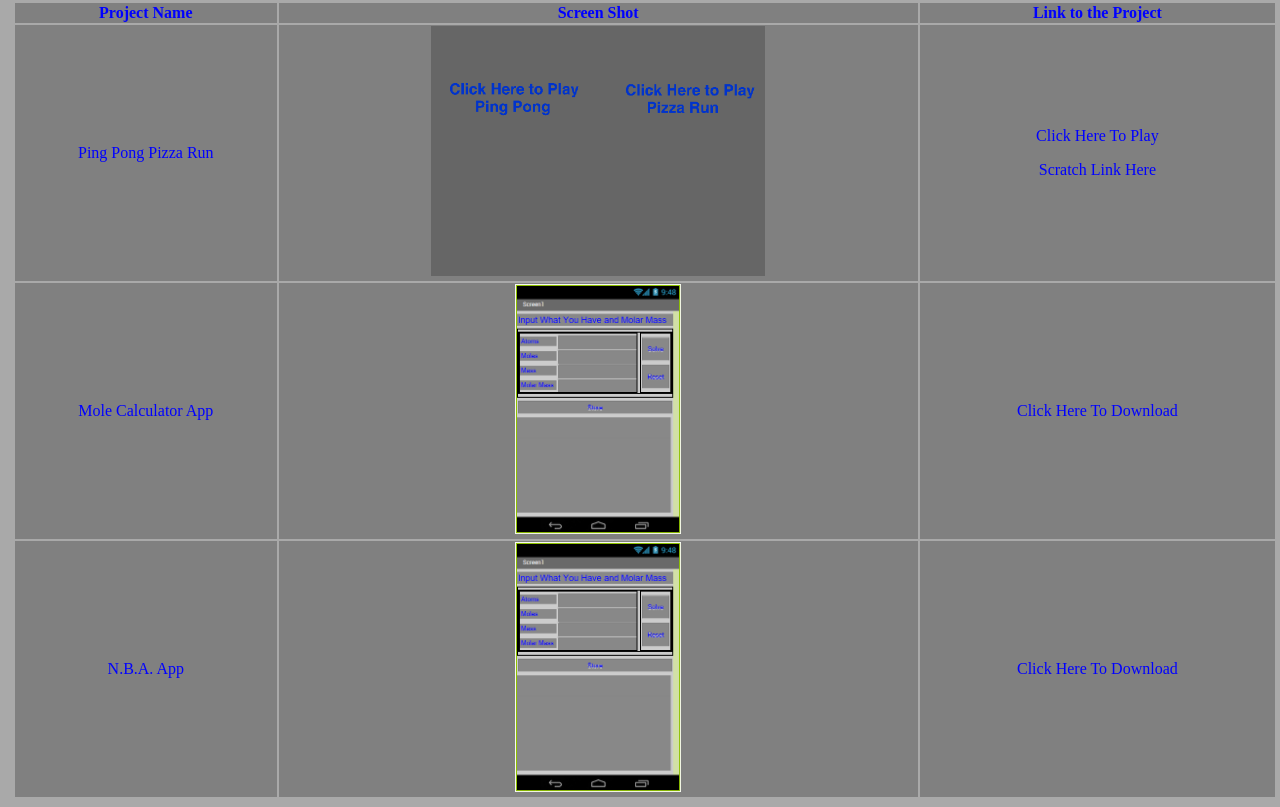
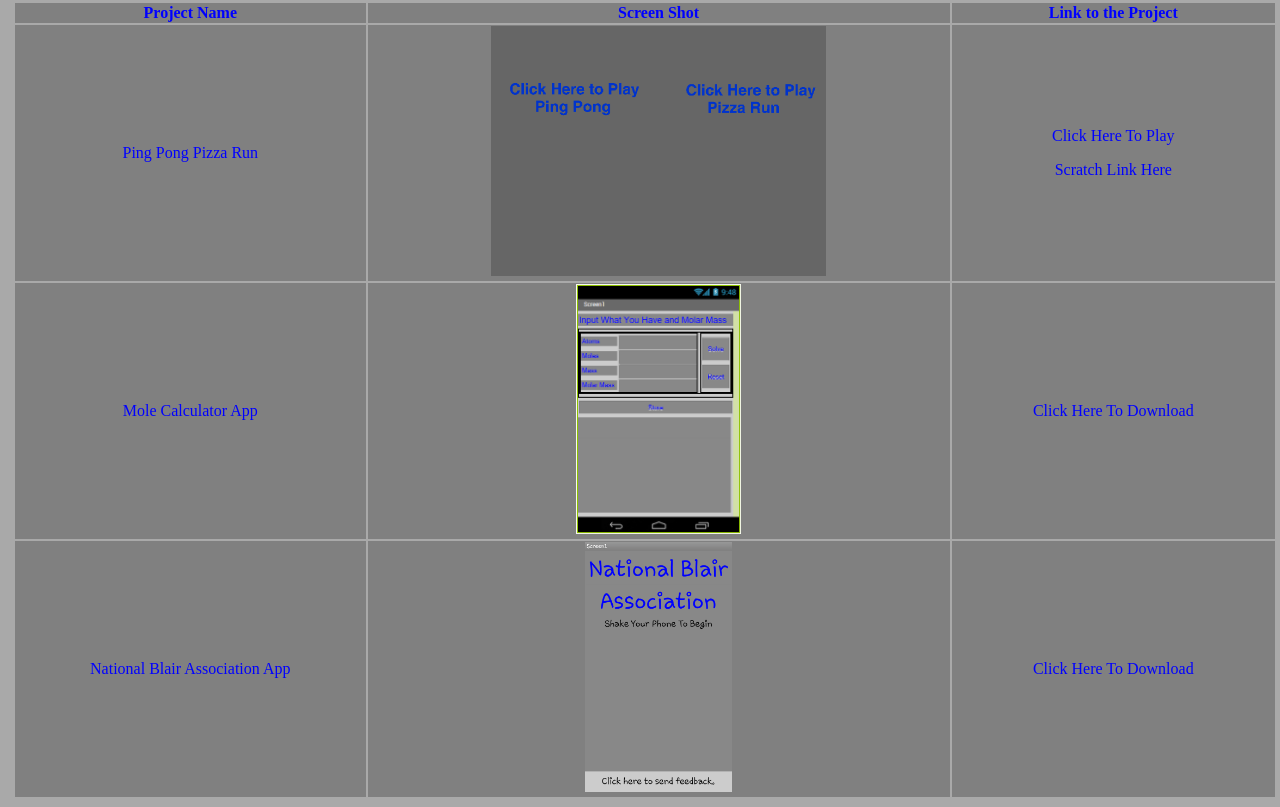
Before and after one commit to jbreipohl/jbreipohl.github.io, a plain HTML site: page my_website/portfolio.html in a window 1280 px wide. Shown: the part 105-912 px from the top of the page. Drawn offline with Linux system fonts and the light colour scheme.

Commit message:
Blair picture addition

```diff
--- a/my_website/portfolio.html
+++ b/my_website/portfolio.html
@@ -39,8 +39,8 @@
             </td>
         </tr>
         <tr>
-            <td>N.B.A. App</td>
-            <td><img src="images/Capture.PNG" height="250"></td>
+            <td>National Blair Association App</td>
+            <td><img src="images/app.png" height="250"></td>
             <td>
             <p>
             <a href="Files/Blair.apk" download>Click Here To Download</a>
```
Also changed, not shown: my_website/images/app.png (added).
